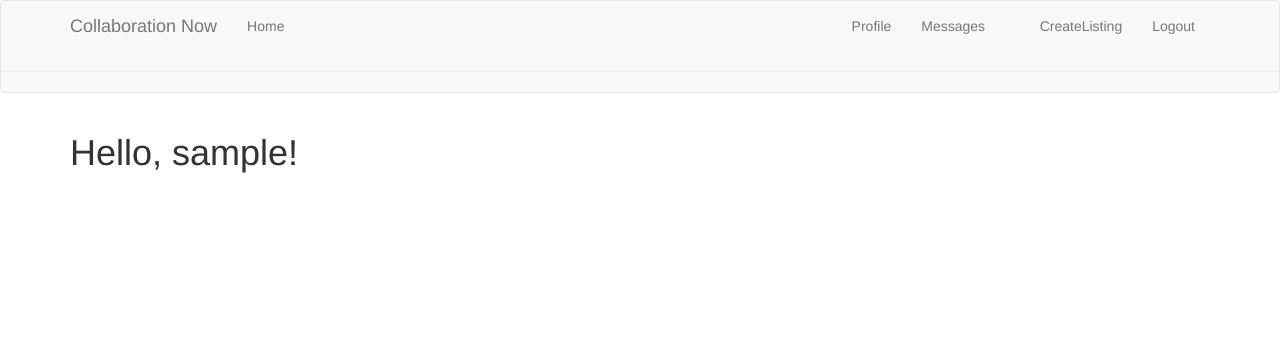
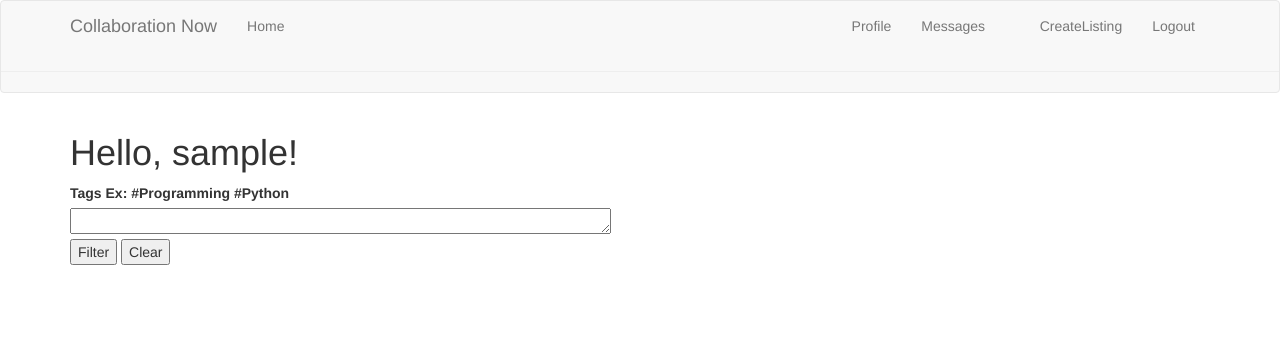
Before and after one commit to SammyPulos/CollaborationNow, a Flask app: page / in a window 1280 px wide. Shown: the top 353 px of the page. Run offline with Flask 2, Linux system fonts and the light colour scheme; the visitor is signed in with stand-in values (Sample User, id 1); data comes from the database, SQL or seed files in the repository; both versions use the stored data as it was after the commit; data that the repository does not hold is empty; some libraries are stand-ins or nearby versions.

Commit message:
added filtering and tags

```diff
--- a/app/config.py
+++ b/app/config.py
@@ -5,4 +5,4 @@ class Config(object):
 	SECRET_KEY = os.environ.get('SECRET_KEY') or 'you-will-never-guess'
 	SQLALCHEMY_DATABASE_URI = os.environ.get('DATABASE_URL') or 'sqlite:///' + os.path.join(basedir, 'app.db')
 	SQLALCHEMY_TRACK_MODIFICATIONS = False
-	LISTINGS_PER_PAGE = 3
+	LISTINGS_PER_PAGE = 10
--- a/app/forms.py
+++ b/app/forms.py
@@ -50,6 +50,8 @@ class CreateListingForm(FlaskForm):
 		DataRequired(), Length(min=1, max=1024)])
 	desired_size = IntegerField('Desired group size', validators=[
 		DataRequired(), NumberRange(min=1, max=32, message='Please enter a number from 1 to 32')])	#TODO: validator message wont show
+	tags = TextAreaField('Tags (optional) Ex: #Programming #Python', validators=[
+		Length(min=0, max=1024)])
 	submit = SubmitField('Submit')
 
 class EditListingForm(FlaskForm):
@@ -59,3 +61,9 @@ class EditListingForm(FlaskForm):
 class MessageForm(FlaskForm):
 	message = TextAreaField('Message', validators=[DataRequired(), Length(min=0, max=140)])
 	submit = SubmitField('Submit')
+
+class FilterForm(FlaskForm):
+	tags = TextAreaField('Tags Ex: #Programming #Python', validators=[
+		Length(min=0, max=1024)])
+	submit = SubmitField('Filter')
+	clear = SubmitField('Clear')
--- a/app/models.py
+++ b/app/models.py
@@ -50,6 +50,11 @@ class User(UserMixin, db.Model):
 	def __repr__(self):
 		return '<User {}>'.format(self.email)
 
+listing_tag_assoc = db.Table('listing_tag_assoc',
+	db.Column('listing_id', db.Integer, db.ForeignKey('listing.id')),
+	db.Column('tag_id', db.Integer, db.ForeignKey('listing_tag.id'))
+)
+
 class Listing(db.Model):
 	id = db.Column(db.Integer, primary_key=True)
 	title = db.Column(db.String(64))
@@ -58,9 +63,17 @@ class Listing(db.Model):
 	timestamp = db.Column(db.DateTime, index=True, default=datetime.utcnow)
 	user_id = db.Column(db.Integer, db.ForeignKey('user.id'))
 	is_complete = db.Column(db.Boolean, default=False)
+	tags = db.relationship("ListingTag", secondary=listing_tag_assoc, backref="tagged_listing")
 
 	def __repr__(self):
 		return '<Listing {}>'.format(self.title)
+
+class ListingTag(db.Model):
+	id = db.Column(db.Integer, primary_key=True)
+	tag = db.Column(db.String(32), unique=True)
+
+	def __repr__(self):
+		return '<ListingTag {}>'.format(self.tag)
 
 class Message(db.Model):
     id = db.Column(db.Integer, primary_key=True)
--- a/app/routes.py
+++ b/app/routes.py
@@ -3,9 +3,9 @@ from flask_login import current_user, login_user, logout_user, login_required
 from werkzeug.urls import url_parse
 from app import app
 from app.models import User, db
-from app.forms import LoginForm, RegistrationForm, EditProfileForm, CreateListingForm, EditListingForm
+from app.forms import LoginForm, RegistrationForm, EditProfileForm, CreateListingForm, EditListingForm, FilterForm
 from datetime import datetime
-from app.models import Listing
+from app.models import Listing, ListingTag
 from app.forms import MessageForm
 from app.models import Message
 from app.models import Notification
@@ -21,12 +21,31 @@ def before_request():
 @login_required
 def index():
     page = request.args.get('page', 1, type=int)
-    listings = Listing.query.filter_by(is_complete=False).order_by(Listing.timestamp.desc()).paginate(page, app.config['LISTINGS_PER_PAGE'], False) #TODO: need a better query to filter out filled/complete projects and sort by tag
+    results = Listing.query.filter_by(is_complete=False).order_by(Listing.timestamp.desc())
+    listings = results.paginate(page, app.config['LISTINGS_PER_PAGE'], False) #TODO: need a better query to filter out filled/complete projects and sort by tag
     next_url = url_for('index', page=listings.next_num) \
         if listings.has_next else None
     prev_url = url_for('index', page=listings.prev_num) \
         if listings.has_prev else None
-    return render_template('index.html', title='Home', listings=listings.items, next_url=next_url, prev_url=prev_url)
+    form = FilterForm()
+    if form.validate_on_submit():
+        if form.submit.data:
+            search_tags = form.tags.data
+            search_tags = search_tags.replace(" ","").lower().split('#')
+            search_tags = set(list(filter(None, search_tags)))
+            desired_listings = set()
+            for result in results:
+                found_tags = set()
+                for tag in result.tags:
+                    found_tags.add(tag.tag)
+                if search_tags.issubset(found_tags):
+                    desired_listings.add(result.id)
+            print(desired_listings)
+            listings = Listing.query.filter(Listing.id.in_(desired_listings)).order_by(Listing.timestamp.desc()).paginate(page, app.config['LISTINGS_PER_PAGE'], False)
+            next_url = None
+            prev_url = None
+        return render_template('index.html', title='Home', listings=listings.items, next_url=next_url, prev_url=prev_url, form=form)
+    return render_template('index.html', title='Home', listings=listings.items, next_url=next_url, prev_url=prev_url, form=form)
 
 @app.route('/login', methods=['GET', 'POST'])
 def login():
@@ -97,8 +116,18 @@ def create_listing():
     form = CreateListingForm()
     if form.validate_on_submit():
         listing = Listing(title=form.title.data, body=form.body.data, desired_size=form.desired_size.data, owner=current_user)
+        tags = form.tags.data
+        tags = tags.replace(" ","").lower().split('#')
+        tags = set(list(filter(None, tags)))
+        print("before")
+        for _tag in tags:
+            tag = ListingTag.query.filter_by(tag=_tag).first()
+            if tag is None:
+                tag=ListingTag(tag=_tag)
+            listing.tags.append(tag)
         db.session.add(listing)
         db.session.commit()
+        print(listing.tags)
         flash('Your listing is now posted!')
         return redirect(url_for('index'))
     return render_template('create_listing.html', title='Create a Listing', form=form)
@@ -116,6 +145,9 @@ def view_listing(listing_id):
             setattr(listing, 'is_complete', True)
             db.session.commit()
         if form.delete_project.data:
+            listing=Listing.query.filter_by(id=listing_id).first_or_404()
+            listing.tags.clear()
+            print(listing.tags)
             Listing.query.filter_by(id=listing_id).delete()
             db.session.commit()
         return redirect(url_for('index'))
--- a/app/templates/index.html
+++ b/app/templates/index.html
@@ -2,6 +2,18 @@
 
 {% block app_content %}
 	<h1>Hello, {{ current_user.username }}!</h1>
+	<form action="" method="post">
+		{{ form.hidden_tag() }}
+		<p>
+			{{ form.tags.label }}<br>
+			{{ form.tags(cols=64, rows=1) }}<br>
+			{% for error in form.tags.errors %}
+			<span style="color: red;">[{{ error }}]</span>
+			{% endfor %}
+			{{ form.submit() }}
+			{{ form.clear() }}
+		</p>
+	</form>
 	{% for listing in listings %}
 		{% include '_listing.html' %}
 	{% endfor %}
--- a/app/templates/view_listing.html
+++ b/app/templates/view_listing.html
@@ -6,6 +6,11 @@
 	<div>
 		<p class="lead">{{ listing.body }}</p>
 		<h5>Desired group size: {{ listing.desired_size}}</h5>
+		<h5>Tags:
+		{% for tag in listing.tags %}
+			#{{tag.tag}}
+		{% endfor %}
+		</h5>
 	</div>
 	<br>
 	{% if listing.owner == current_user %}
```
Also changed, not shown: app/templates/create_listing.html (+7 -0 lines), migrations/versions/c6d6defde195_listing_tag_assoc_many_to_many_table_.py (added, +33 -0 lines), migrations/versions/dfcf20622785_listingtag_table_created.py (added, +33 -0 lines), app/app.db.
